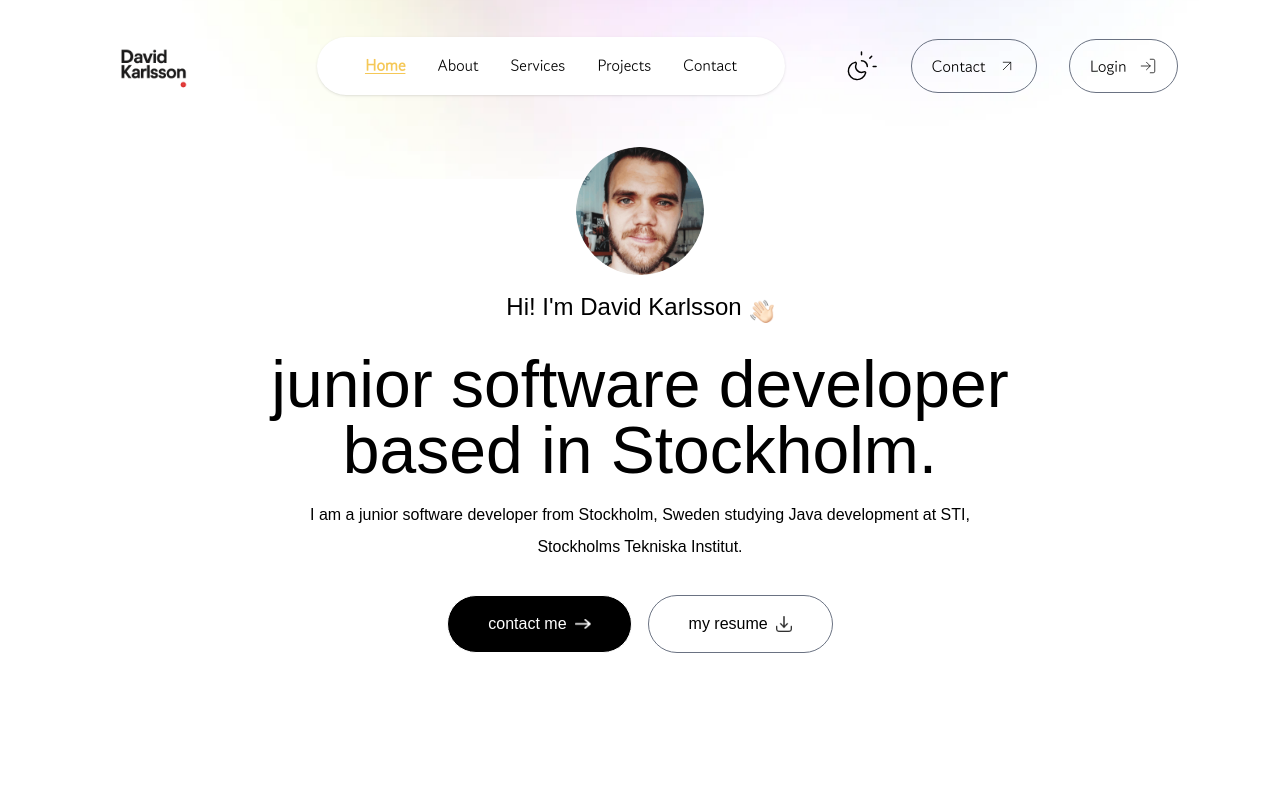
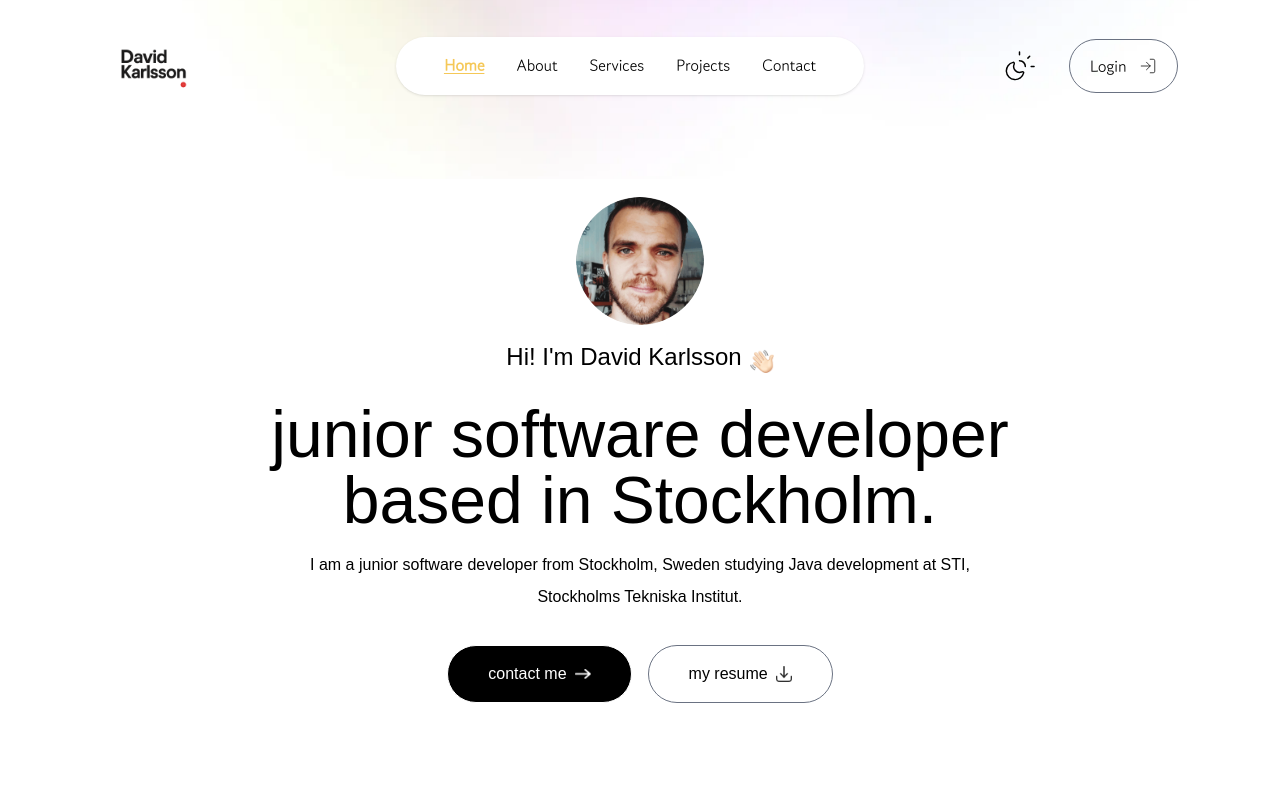
Before and after one commit to davidlkarlsson/exam-portfolio-frontend, a Next.js app: page / in a window 1280 px wide. Shown: the top 800 px of the page. Built offline with nearby package versions, Linux system fonts and the light colour scheme; a web font is replaced by a local one.

Commit message:
Fix: removed contact-button in navbar and minor fix to scroll margin when pressing a link in navbar

```diff
--- a/app/_components/about/about.component.tsx
+++ b/app/_components/about/about.component.tsx
@@ -4,7 +4,7 @@ import Image from "next/image";
 export function About() {
   return (
     <>
-      <div id="about" className="w-full px-[12%] py-10 scroll-mt-20">
+      <div id="about" className="w-full px-[12%] py-10 scroll-mt-25">
         <h4 className="text-center mb-2 text-lg">Introduction</h4>
 
         <h2 className="text-center text-5xl">About me</h2>
--- a/app/_components/header/header.component.tsx
+++ b/app/_components/header/header.component.tsx
@@ -8,7 +8,7 @@ export function Header() {
         className="w-11/12 max-w-3xl text-center mx-auto h-screen flex flex-col
       items-center justify-center gap-4"
       >
-        <div>
+        <div className="mt-25">
           <Image
             src={assets.profile_img}
             alt="profile_img"
--- a/app/_components/navbar/navbar.component.tsx
+++ b/app/_components/navbar/navbar.component.tsx
@@ -103,17 +103,6 @@ export function Navbar() {
             className="cursor-pointer"
           />
 
-          {/* Contact Button */}
-          <NavButton
-            text={"Contact"}
-            href={"#contact"}
-            icon={ArrowUpRight}
-            iconProps={{
-            size: 18,
-            color: "black",
-            strokeWidth: 1
-          }}
-          />
 
           {/* Login Button */}
           <NavButton
@@ -205,6 +194,15 @@ export function Navbar() {
               Contact
             </a>
           </li>
+          <li>
+            <a
+              className="font-['Gowun_Dodum']"
+              onClick={() => setIsMenuOpen(false)}
+              href="/login"
+            >
+              Log in
+            </a>
+          </li>
         </ul>
       </nav>
     </>
--- a/app/_components/services/services.component.tsx
+++ b/app/_components/services/services.component.tsx
@@ -4,7 +4,7 @@ import Image from "next/image";
 export function Services() {
   return (
     <>
-      <div id="services" className="w-full px-[12%] py-10 scroll-mt-20">
+      <div id="services" className="w-full px-[12%] py-10 scroll-mt-25">
         <h4 className="text-center mb-2 text-lg">What I offer</h4>
 
         <h2 className="text-center text-5xl">My services</h2>
```
